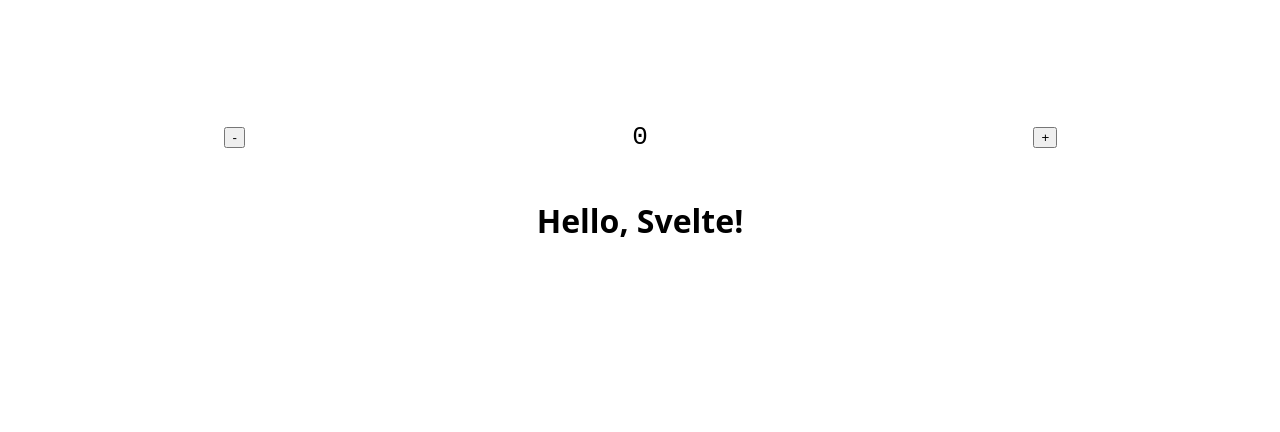
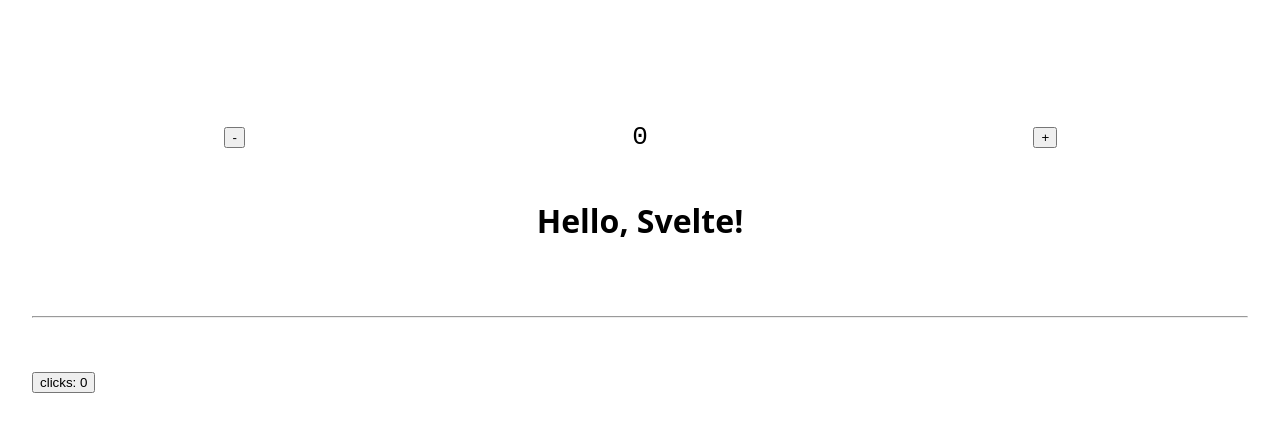
Before and after one commit to orderdev-com/turbo-orderdev, an Astro site in the folder apps/astro-web/: page / in a window 1280 px wide. Built offline with nearby package versions, Linux system fonts and the light colour scheme; Astro itself is replaced by a stand-in of ours.

Commit message:
feat: test ui/MyCounterButton svelte component

```diff
--- a/apps/astro-web/src/pages/index.astro
+++ b/apps/astro-web/src/pages/index.astro
@@ -1,6 +1,7 @@
 ---
 // Component Imports
-import Counter from '../components/Counter.svelte';
+import Counter from "../components/Counter.svelte";
+import { MyCounterButton } from "@repo/ui";
 
 // Full Astro Component Syntax:
 // https://docs.astro.build/basics/astro-components/
@@ -28,6 +29,16 @@
 			<Counter client:visible>
 				<h1>Hello, Svelte!</h1>
 			</Counter>
+
+			<br />
+			<br />
+
+			<hr />
+
+			<br />
+			<br />
+
+			<MyCounterButton client:visible />
 		</main>
 	</body>
 </html>
```
